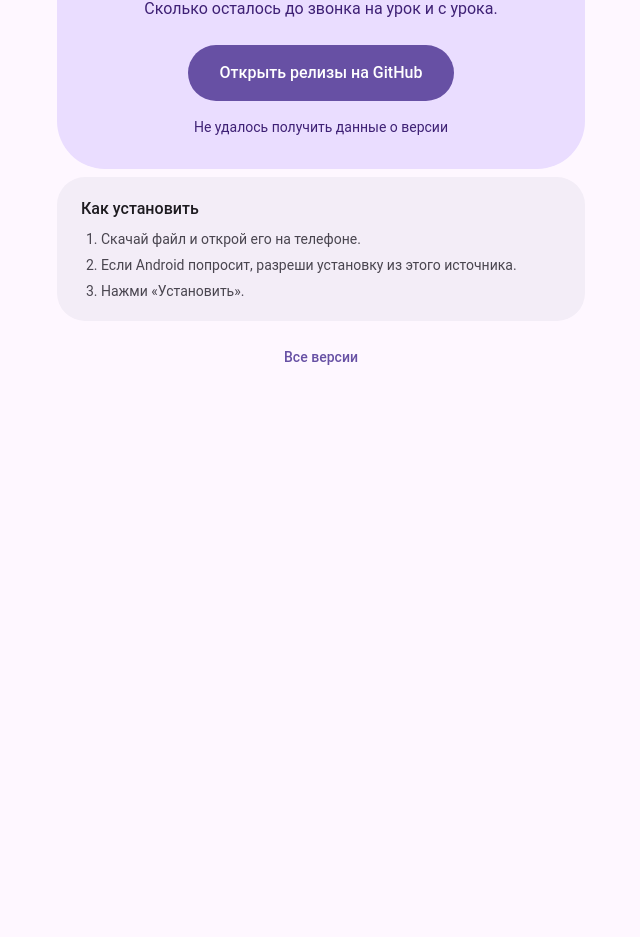
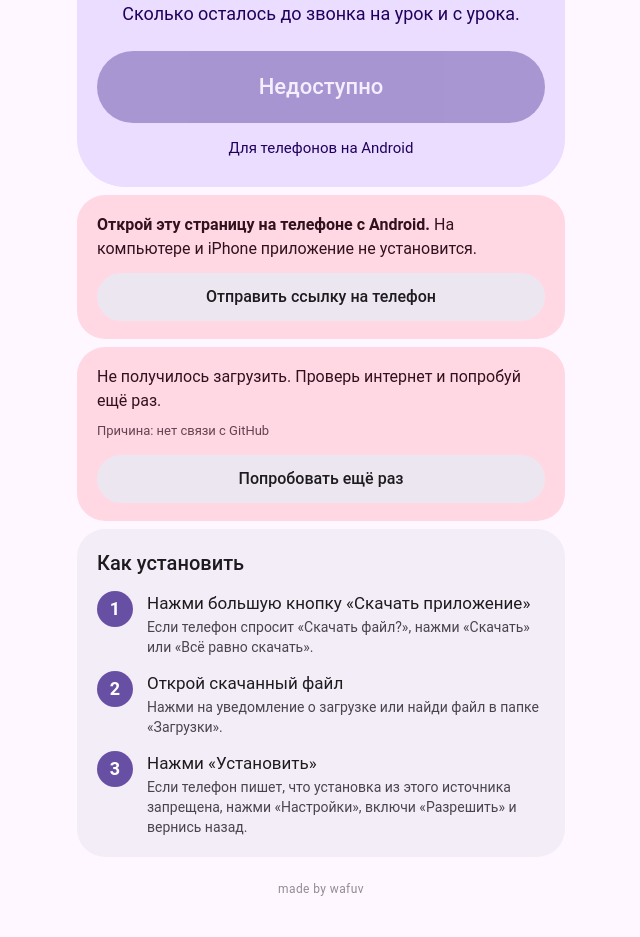
Before and after one commit to sadd11/zvonok-app, a plain HTML site: page index.html in a window 1280 px wide. Shown: the part 219-1156 px from the top of the page, without its empty margins (319-959 px from the left). Before the commit the page ends 800 px from the top, so only its background shows below. Drawn offline with Linux system fonts and the light colour scheme; no server answers.

Commit message:
Add files via upload

```diff
--- a/index.html
+++ b/index.html
@@ -3,100 +3,110 @@
 <head>
 <meta charset="utf-8">
 <meta name="viewport" content="width=device-width, initial-scale=1, viewport-fit=cover">
-<title>Скачать APK</title>
+<title>Скачать приложение</title>
 <link rel="icon" href="zvonok-icon-192.png">
 <style>
-:root{--s:#FEF7FF;--os:#1D1B20;--osv:#49454F;--sc:#F3EDF7;--sch:#ECE6F0;--p:#6750A4;--op:#FFF;--pc:#EADDFF;--opc:#21005D;--ov:#CAC4D0;--spring:cubic-bezier(.42,1.67,.21,.9);--eff:cubic-bezier(.34,.8,.34,1)}
-@media (prefers-color-scheme:dark){:root{--s:#141218;--os:#E6E0E9;--osv:#CAC4D0;--sc:#211F26;--sch:#2B2930;--p:#D0BCFF;--op:#381E72;--pc:#4F378B;--opc:#EADDFF;--ov:#49454F}}
+:root{--s:#FEF7FF;--os:#1D1B20;--osv:#49454F;--sc:#F3EDF7;--sch:#ECE6F0;--p:#6750A4;--op:#FFF;--pc:#EADDFF;--opc:#21005D;--tc:#FFD8E4;--otc:#31111D;--spring:cubic-bezier(.42,1.67,.21,.9)}
+@media (prefers-color-scheme:dark){:root{--s:#141218;--os:#E6E0E9;--osv:#CAC4D0;--sc:#211F26;--sch:#2B2930;--p:#D0BCFF;--op:#381E72;--pc:#4F378B;--opc:#EADDFF;--tc:#633B48;--otc:#FFD8E4}}
 *{box-sizing:border-box}
+*{-webkit-tap-highlight-color:transparent}
+button:focus:not(:focus-visible),a:focus:not(:focus-visible){outline:none}
 html,body{margin:0;background:var(--s);color:var(--os);font-family:Roboto,system-ui,-apple-system,"Segoe UI",sans-serif}
-main{max-width:560px;margin:0 auto;padding:max(24px,env(safe-area-inset-top)) 16px 40px}
-.hero{background:var(--pc);color:var(--opc);border-radius:48px;padding:32px 24px;text-align:center}
-.hero img{width:96px;height:96px;border-radius:26px;display:block;margin:0 auto 16px}
+main{max-width:520px;margin:0 auto;padding:max(20px,env(safe-area-inset-top)) 16px 40px}
+.hero{background:var(--pc);color:var(--opc);border-radius:48px;padding:32px 20px 28px;text-align:center}
+.hero img{width:104px;height:104px;border-radius:28px;display:block;margin:0 auto 16px}
 h1{font:400 32px/40px Roboto,system-ui,sans-serif;margin:0}
-.desc{font:400 16px/24px Roboto,system-ui,sans-serif;margin:8px 0 24px;opacity:.85}
-.dl{display:inline-flex;align-items:center;justify-content:center;gap:8px;height:56px;padding:0 32px;border-radius:28px;background:var(--p);color:var(--op);font:500 16px/24px Roboto,system-ui,sans-serif;text-decoration:none;transition:border-radius 350ms var(--spring),transform 350ms var(--spring)}
-.dl:active{border-radius:16px;transform:scale(.97)}
+.desc{font:400 18px/26px Roboto,system-ui,sans-serif;margin:8px 0 24px}
+.dl{display:flex;align-items:center;justify-content:center;width:100%;height:72px;border-radius:36px;background:var(--p);color:var(--op);font:500 22px/28px Roboto,system-ui,sans-serif;text-decoration:none;transition:border-radius 350ms var(--spring),transform 350ms var(--spring)}
+.dl:active{border-radius:20px;transform:scale(.97)}
 .dl[aria-disabled=true]{opacity:.5;pointer-events:none}
-.meta{font:400 14px/20px Roboto,system-ui,sans-serif;margin-top:16px;opacity:.85}
-.card{background:var(--sc);border-radius:28px;padding:20px 24px;margin-top:8px}
-.card h2{font:500 16px/24px Roboto,system-ui,sans-serif;margin:0 0 8px}
-.card p,.card li{font:400 14px/20px Roboto,system-ui,sans-serif;color:var(--osv);margin:0}
-.card ol{margin:0;padding-left:20px;display:flex;flex-direction:column;gap:6px}
-#notes{white-space:pre-wrap;word-break:break-word}
-.link{display:block;text-align:center;margin-top:16px;color:var(--p);font:500 14px/20px Roboto,system-ui,sans-serif;text-decoration:none;padding:10px}
+.meta{font:400 15px/22px Roboto,system-ui,sans-serif;margin-top:14px;min-height:22px}
+.card{background:var(--sc);border-radius:28px;padding:20px;margin-top:8px}
+.card h2{font:500 20px/28px Roboto,system-ui,sans-serif;margin:0 0 14px}
+.step{display:flex;gap:14px;align-items:flex-start;margin-bottom:14px}
+.step:last-child{margin-bottom:0}
+.step i{flex:none;width:36px;height:36px;border-radius:18px;background:var(--p);color:var(--op);font:700 18px/36px Roboto,system-ui,sans-serif;text-align:center;font-style:normal}
+.step p{margin:0;font:400 17px/24px Roboto,system-ui,sans-serif}
+.step small{display:block;color:var(--osv);font:400 14px/20px Roboto,system-ui,sans-serif;margin-top:2px}
+.warn{background:var(--tc);color:var(--otc);border-radius:28px;padding:18px 20px;margin-top:8px;font:400 16px/24px Roboto,system-ui,sans-serif}
+.warn[hidden],.card[hidden]{display:none}
+.btn{display:block;width:100%;margin-top:12px;height:48px;border:0;border-radius:24px;background:var(--sch);color:var(--os);font:500 16px/24px Roboto,system-ui,sans-serif;cursor:pointer}
+#notes{white-space:pre-wrap;word-break:break-word;font:400 15px/22px Roboto,system-ui,sans-serif;color:var(--osv);margin:0}
+.wm{text-align:center;font:400 12px/16px Roboto,system-ui,sans-serif;color:var(--osv);opacity:.6;margin-top:24px;letter-spacing:.4px}
 </style>
 </head>
 <body>
 <main>
 <div class="hero">
 <img src="zvonok-icon-512.png" alt="" onerror="this.style.display='none'">
-<h1 id="name">…</h1>
+<h1 id="name"></h1>
 <p class="desc" id="desc"></p>
 <a class="dl" id="dl" href="#" aria-disabled="true">Загрузка…</a>
-<div class="meta" id="meta"></div>
+<div class="meta" id="meta">Для телефонов на Android</div>
 </div>
+
+<div class="warn" id="notAndroid" hidden>
+<b>Открой эту страницу на телефоне с Android.</b> На компьютере и iPhone приложение не установится.
+<button class="btn" id="share" type="button">Отправить ссылку на телефон</button>
+</div>
+
+<div class="warn" id="err" hidden>
+Не получилось загрузить. Проверь интернет и попробуй ещё раз.
+<div id="code" style="font-size:13px;opacity:.75;margin-top:6px"></div>
+<button class="btn" type="button" onclick="location.reload()">Попробовать ещё раз</button>
+</div>
+
+<div class="card">
+<h2>Как установить</h2>
+<div class="step"><i>1</i><p>Нажми большую кнопку «Скачать приложение»<small>Если телефон спросит «Скачать файл?», нажми «Скачать» или «Всё равно скачать».</small></p></div>
+<div class="step"><i>2</i><p>Открой скачанный файл<small>Нажми на уведомление о загрузке или найди файл в папке «Загрузки».</small></p></div>
+<div class="step"><i>3</i><p>Нажми «Установить»<small>Если телефон пишет, что установка из этого источника запрещена, нажми «Настройки», включи «Разрешить» и вернись назад.</small></p></div>
+</div>
+
 <div class="card" id="notesCard" hidden><h2>Что нового</h2><p id="notes"></p></div>
-<div class="card"><h2>Как установить</h2>
-<ol><li>Скачай файл и открой его на телефоне.</li>
-<li>Если Android попросит, разреши установку из этого источника.</li>
-<li>Нажми «Установить».</li></ol></div>
-<a class="link" id="all" href="#">Все версии</a>
+<noscript><div class="warn">Включи JavaScript в браузере, иначе кнопка не заработает.</div></noscript>
+<div class="wm">made by wafuv</div>
 </main>
 <script>
-/* ===== НАСТРОЙКИ: впиши свои данные ===== */
+/* ===== НАСТРОЙКИ ===== */
 const CFG={
-  appName:"До звонка",                 // название приложения
+  appName:"До звонка",
   description:"Сколько осталось до звонка на урок и с урока.",
-  owner:"sadd11",           // имя пользователя на GitHub
-  repo:"zvonok-app",              // название репозитория с релизами
-  apkName:"",                          // необязательно: точное имя файла, например "app-release.apk" (запасная ссылка, если GitHub API недоступен)
-  token:""                             // ТОЛЬКО для приватного репозитория: токен GitHub (см. предупреждение в ответе). Для публичного оставь пустым
+  owner:"sadd11",
+  repo:"zvonok-app",
+  apkName:""   // имя APK-файла в релизе, например "zvonok.apk". Если заполнить, кнопка работает мгновенно и надёжнее
 };
-/* ======================================== */
+/* ===================== */
 const $=id=>document.getElementById(id);
-const rel=`https://github.com/${CFG.owner}/${CFG.repo}/releases`;
+const base=`https://github.com/${CFG.owner}/${CFG.repo}/releases`;
 document.title="Скачать "+CFG.appName;
 $("name").textContent=CFG.appName;
 $("desc").textContent=CFG.description;
-$("all").href=rel;
-if(CFG.token)$("all").hidden=true;
-async function dlAsset(a){
-  const b=$("dl"),t=b.textContent;
-  b.setAttribute("aria-disabled","true");b.textContent="Скачивание…";
-  try{
-    const r=await fetch(a.url,{headers:{Accept:"application/octet-stream",Authorization:"Bearer "+CFG.token}});
-    if(!r.ok)throw r.status;
-    const u=URL.createObjectURL(await r.blob());
-    const l=document.createElement("a");l.href=u;l.download=a.name;document.body.appendChild(l);l.click();l.remove();
-    setTimeout(()=>URL.revokeObjectURL(u),60000);
-    b.textContent=t;
-  }catch(e){b.textContent="Ошибка скачивания, попробуй ещё раз"}
-  b.removeAttribute("aria-disabled");
+const dl=$("dl");
+function setLink(url,name){
+  dl.href=url;dl.setAttribute("download",name||"");
+  dl.textContent="Скачать приложение";dl.removeAttribute("aria-disabled");
 }
-function fail(msg){
-  const b=$("dl");
-  if(CFG.token){b.textContent="Недоступно";$("meta").textContent=msg;return}
-  if(CFG.apkName){b.href=`${rel}/latest/download/${CFG.apkName}`;b.textContent="Скачать APK";b.removeAttribute("aria-disabled")}
-  else{b.href=rel+"/latest";b.textContent="Открыть релизы на GitHub";b.removeAttribute("aria-disabled")}
-  $("meta").textContent=msg;
+dl.addEventListener("click",()=>{if(!dl.hasAttribute("aria-disabled"))$("meta").textContent="Скачивание началось. Смотри уведомления на телефоне."});
+if(!/Android/i.test(navigator.userAgent)){
+  $("notAndroid").hidden=false;
+  $("share").onclick=async()=>{
+    const u=location.href;
+    try{if(navigator.share){await navigator.share({title:CFG.appName,url:u})}else{await navigator.clipboard.writeText(u);$("share").textContent="Ссылка скопирована"}}catch(e){}
+  };
 }
+if(CFG.apkName)setLink(`${base}/latest/download/${CFG.apkName}`,CFG.apkName);
 const mb=n=>(n/1048576).toFixed(1).replace(".",",")+" МБ";
-const H={Accept:"application/vnd.github+json"};
-if(CFG.token)H.Authorization="Bearer "+CFG.token;
-fetch(`https://api.github.com/repos/${CFG.owner}/${CFG.repo}/releases/latest`,{headers:H})
+fetch(`https://api.github.com/repos/${CFG.owner}/${CFG.repo}/releases/latest`,{headers:{Accept:"application/vnd.github+json"}})
 .then(r=>{if(!r.ok)throw r.status;return r.json()})
 .then(j=>{
   const a=(j.assets||[]).find(x=>/\.apk$/i.test(x.name));
-  if(!a){fail("В последнем релизе нет APK-файла");return}
-  const b=$("dl");b.textContent="Скачать APK";b.removeAttribute("aria-disabled");
-  if(CFG.token){b.href="#";b.onclick=e=>{e.preventDefault();dlAsset(a)}}
-  else{b.href=a.browser_download_url;b.setAttribute("download",a.name)}
-  const d=new Date(j.published_at).toLocaleDateString("ru-RU",{day:"numeric",month:"long",year:"numeric"});
-  $("meta").textContent=`Версия ${j.tag_name||j.name} · ${mb(a.size)} · ${d}`;
+  if(!a)throw 0;
+  setLink(a.browser_download_url,a.name);
+  $("meta").textContent=`Для Android · версия ${j.tag_name||j.name} · ${mb(a.size)}`;
   if(j.body&&j.body.trim()){$("notes").textContent=j.body.trim();$("notesCard").hidden=false}
 })
-.catch(e=>fail(e===401?"Токен недействителен или истёк (ошибка 401)":e===403?"Доступ запрещён или превышен лимит запросов (ошибка 403)":e===404?"Релиз не найден (ошибка 404): нет опубликованного релиза, неверное имя репозитория или у токена нет доступа":"Не удалось получить данные о версии"+(typeof e==="number"?" (ошибка "+e+")":"")));
+.catch(e=>{if(!CFG.apkName){dl.textContent="Недоступно";$("err").hidden=false;$("code").textContent=e===0?"Причина: в релизе нет файла .apk":typeof e==="number"?"Причина: GitHub вернул ошибку "+e:"Причина: нет связи с GitHub"}});
 </script>
 </body>
 </html>
```
